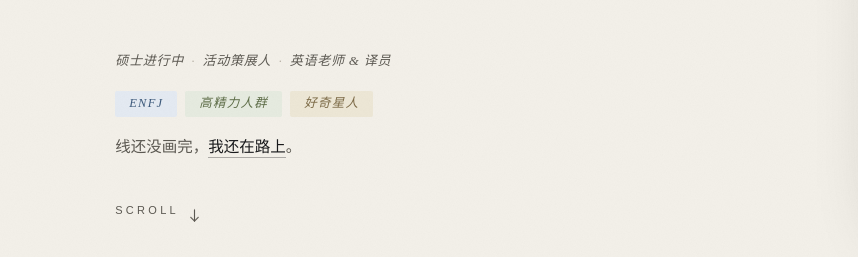
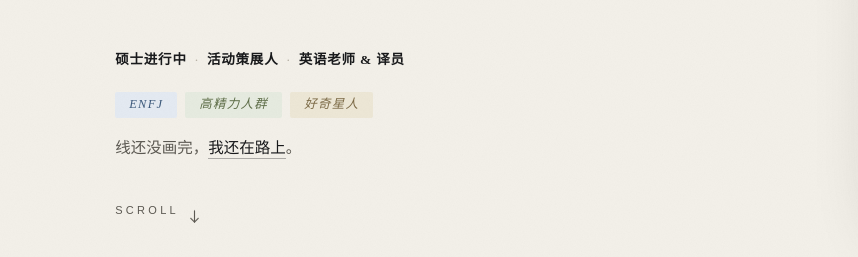
Before and after one commit to JasperY-creator/jasper-yaobin-site, a plain HTML site: page index.html in a window 1280 px wide. Shown: the part 464-721 px from the top of the page, 0-858 px from the left. Drawn offline with Linux system fonts and the light colour scheme; a web font is replaced by a local one.

Commit message:
首页身份行：加粗正体（取消斜体）

```diff
--- a/index.html
+++ b/index.html
@@ -63,10 +63,10 @@ section[id]{scroll-margin-top:68px}
   font-size:clamp(84px,19vw,210px);line-height:.95;letter-spacing:.015em;color:var(--ink)}
 .hero-name .hl2{display:block;font-family:"Noto Serif SC","Songti SC",serif;font-weight:600;
   font-size:clamp(32px,6.4vw,66px);line-height:1.1;letter-spacing:.58em;padding-left:.58em;margin-top:16px;color:var(--ink)}
-.hero-role{margin:20px 0 0;font-family:"Cormorant Garamond","Noto Serif SC",serif;font-style:italic;font-size:13px;line-height:1.95;letter-spacing:.06em;color:var(--ink-soft);max-width:640px;text-wrap:balance}
-.hero-role em{font-style:italic;font-size:13px;font-weight:400;color:var(--ink-soft);letter-spacing:.06em}
+.hero-role{margin:20px 0 0;font-family:"Cormorant Garamond","Noto Serif SC",serif;font-style:normal;font-weight:600;font-size:13.5px;line-height:1.95;letter-spacing:.06em;color:var(--ink);max-width:640px;text-wrap:balance}
+.hero-role em{font-style:normal;font-weight:600;font-size:13.5px;color:var(--ink);letter-spacing:.06em}
 .hero-role .nb{white-space:nowrap}
-.hero-role .sep{color:#B4AEA2;margin:0 .55em}
+.hero-role .sep{color:#B4AEA2;margin:0 .55em;font-weight:400}
 .hero-sub{margin-top:18px;display:flex;flex-wrap:wrap;gap:8px;font-size:12.5px;letter-spacing:.1em}
 .hero-sub .tag{font-family:"Cormorant Garamond","Noto Serif SC",serif;font-style:italic;font-weight:500;padding:5px 14px 6px;border-radius:2px;line-height:1.2}
 .hero-sub .t1{background:#E4EAF2;color:#3D5A7C}
@@ -203,7 +203,7 @@ section[id]{scroll-margin-top:68px}
   .hero-name .hl1{font-size:clamp(32px,9vw,40px);line-height:1}
   .hero-name .hl2{font-size:clamp(17px,4.6vw,22px);letter-spacing:.5em;padding-left:.5em;margin-top:9px}
   .hero-role{margin-top:13px;font-size:12px;line-height:1.85;letter-spacing:.02em}
-  .hero-role em{font-size:12px}
+  .hero-role em{font-size:12px;font-weight:600}
   .hero-role .sep{margin:0 .3em}
   .hero-sub{margin-top:14px;gap:5px;font-size:10px;letter-spacing:.02em}
   .hero-sub .tag{padding:4px 8px 5px}
@@ -394,7 +394,7 @@ section[id]{scroll-margin-top:68px}
       <span class="hl2">姚斌</span>
     </h1>
     <div class="mast-rule anim a-rule" style="margin-top:30px" aria-hidden="true"></div>
-    <p class="hero-role anim a-sub"><em>硕士进行中</em><span class="sep">·</span><span class="nb">活动策展人<span class="sep">·</span></span><span class="nb">英语老师 &amp; 译员</span></p>
+    <p class="hero-role anim a-sub"><em>硕士进行中<span class="sep">·</span></em><span class="nb">活动策展人<span class="sep">·</span></span><span class="nb">英语老师 &amp; 译员</span></p>
     <p class="hero-sub anim a-sub"><span class="tag t1">ENFJ</span><span class="tag t3">高精力人群</span><span class="tag t2">好奇星人</span></p>
     <p class="hero-note anim a-note">线还没画完，<span class="ac">我还在路上</span>。</p>
     <a class="hero-cta anim a-cta" href="#journey">SCROLL
```
